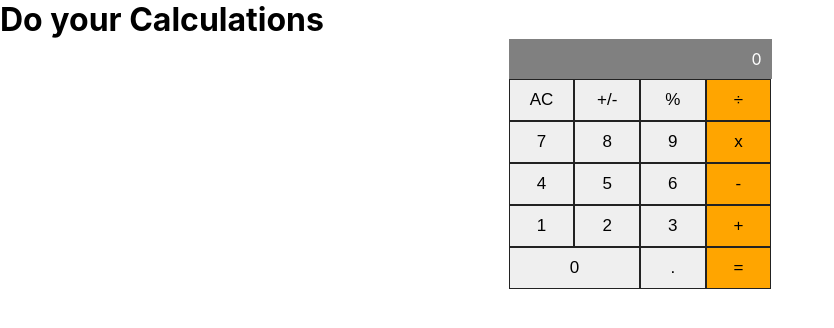
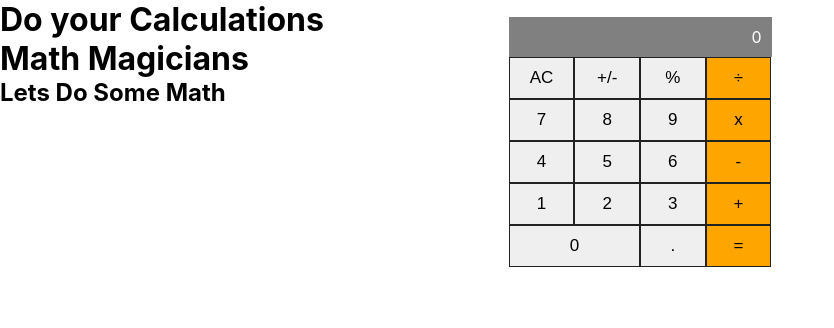
Before and after one commit to Iptysam/Math-magicians, a React (Create React App) app: page / in a window 1280 px wide. Shown: the top 328 px of the page, without its empty margins (0-834 px from the left). Built offline with nearby package versions, Linux system fonts and the light colour scheme.

Commit message:
Update the heading for calculator page

```diff
--- a/src/component/Calculator.css
+++ b/src/component/Calculator.css
@@ -8,6 +8,8 @@
   display: flex;
   flex-direction: column;
   align-items: center;
+  margin-top: -90px;
+
 }
 
 .min-bar {
--- a/src/component/Calculator.js
+++ b/src/component/Calculator.js
@@ -17,6 +17,9 @@ const Calculator = () => {
 
   const { total, next, operation } = state;
   return (
+    <div className="main-page">
+      <h1>Math Magicians</h1>
+      <h2>Lets Do Some Math</h2>
       <div className="main">
         <div className="min-calculator">
           <div className="min-bar">
@@ -55,6 +58,7 @@ const Calculator = () => {
           </div>
         </div>
       </div>
+    </div>
 
   );
 };
```
Lines whose indentation alone changed are shown as unchanged.
